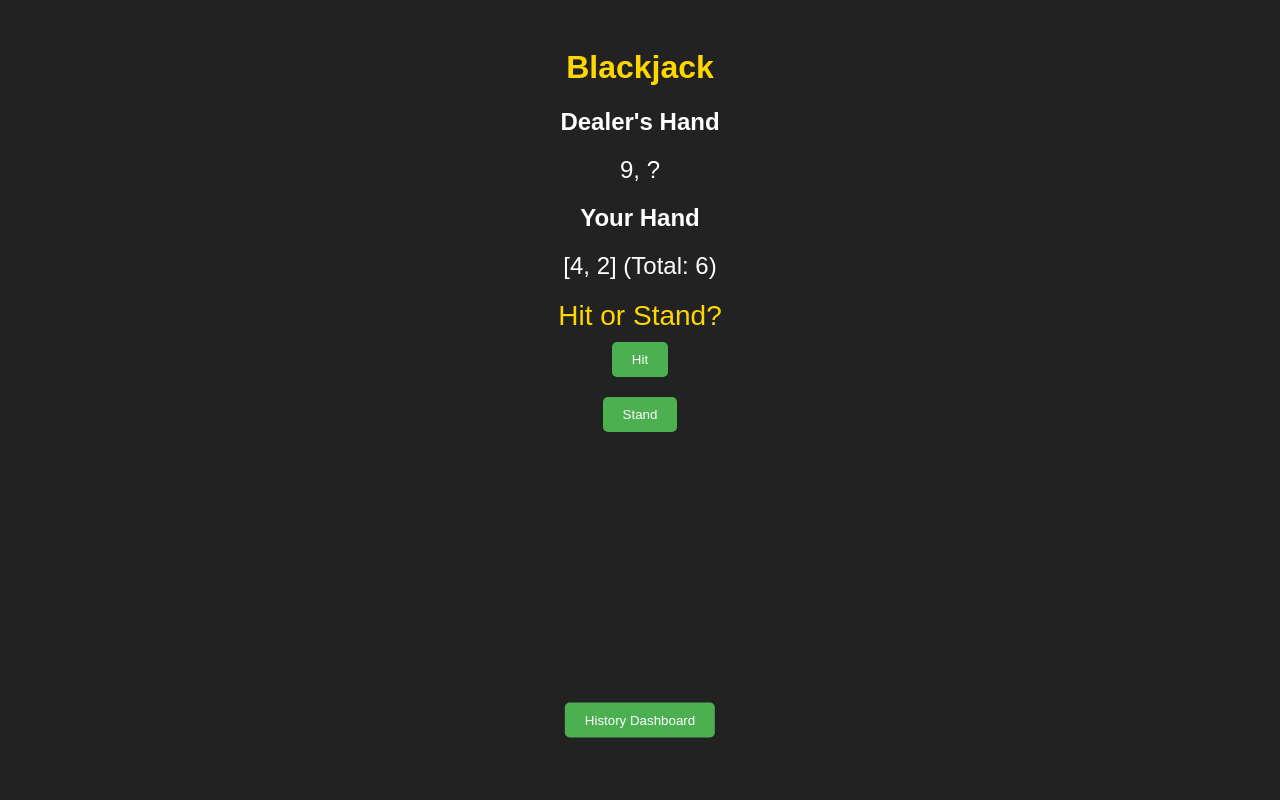
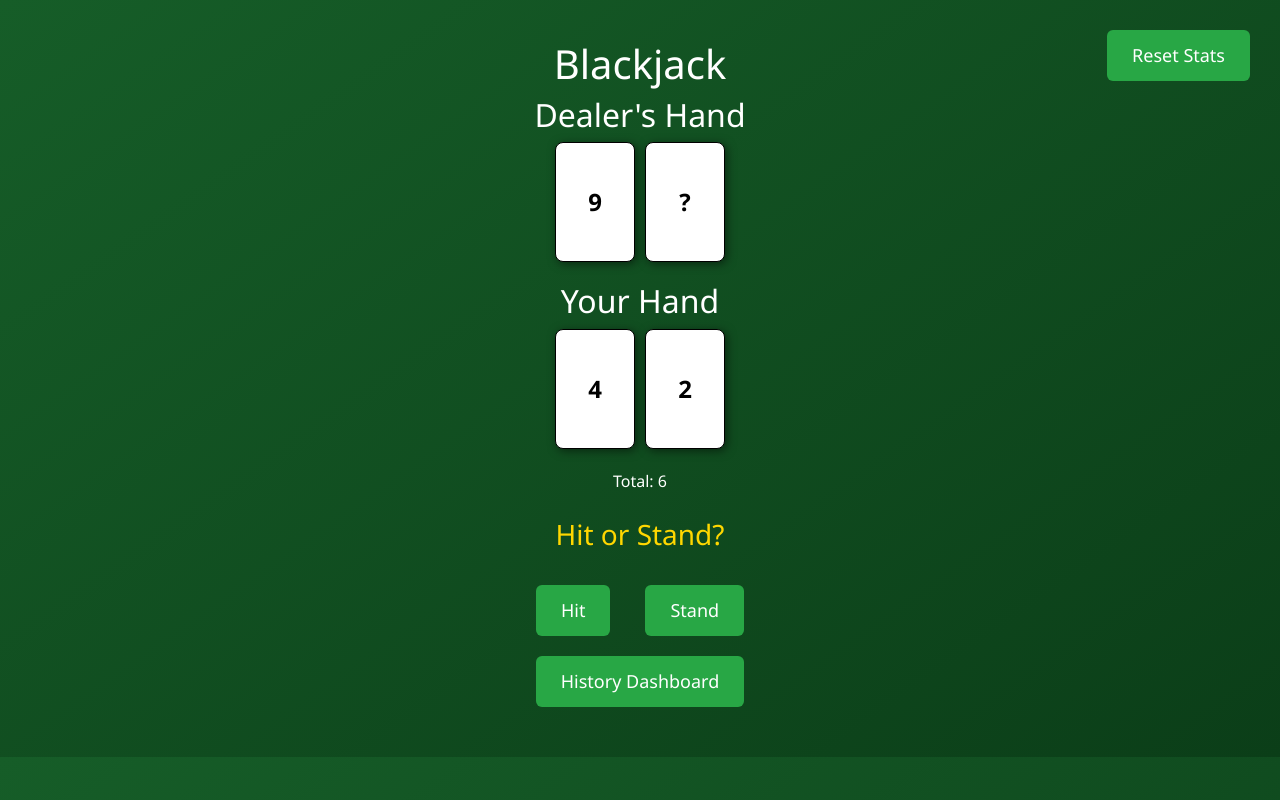
Before and after one commit to SShah276/flask-blackjack, a Flask app: page / in a window 1280 px wide. Run offline with Flask 3, Linux system fonts and the light colour scheme.

Commit message:
added diff background + win/loss percentage

```diff
--- a/app.py
+++ b/app.py
@@ -1,5 +1,6 @@
 from flask import Flask, render_template, request, redirect, url_for, session
 from sqlalchemy import func
+from sqlalchemy import or_
 from blackjack import deal_card, calculate_hand, determine_result
 from models import db, Game
 import json
@@ -96,18 +97,33 @@ def new_game():
 def dashboard():
     total_games = Game.query.count()
 
-    total_wins = Game.query.filter(Game.result.like("You win%")).count()
+    total_wins = Game.query.filter(Game.result.like("%You win%")).count()
+
     total_losses = Game.query.filter(Game.result.like("%You lose%")).count()
-    total_draws = Game.query.filter(Game.result.like("Draw%")).count()
 
-    recent_games = Game.query.order_by(Game.timestamp.desc()).limit(5).all()
+    total_draws = Game.query.filter(Game.result.ilike("%Draw%")).count()
+
+    recent_games = Game.query.order_by(Game.timestamp.desc()).limit(10).all()
+
+    if total_games > 0:
+        win_percentage = round((total_wins / total_games) * 100, 2)
+    else:
+        win_percentage = 0.0
+
 
     return render_template('dashboard.html',
                            total_games=total_games,
                            total_wins=total_wins,
                            total_losses=total_losses,
                            total_draws=total_draws,
-                           recent_games=recent_games)
+                           recent_games=recent_games,
+                           win_percentage=win_percentage)
+
+@app.route('/reset', methods=['POST'])  # or use GET if it's just a URL trigger
+def reset_game_stats():
+    Game.query.delete()
+    db.session.commit()
+    return redirect(url_for('dashboard'))
 
 if __name__ == "__main__":
     app.run(debug=True)
--- a/blackjack.py
+++ b/blackjack.py
@@ -41,12 +41,12 @@ def determine_result(player_hand, dealer_hand):
     elif player_total == 21:
         return f"Blackjack! You win with {player_hand}!"
     elif dealer_total == 21:
-        return f"Dealer wins with Blackjack! Dealer had {dealer_hand}."
+        return f"Dealer wins with Blackjack! Dealer had {dealer_hand}. You lose!"
     elif player_total > 21:
         return f"Bust! You had {player_hand} for a total of {player_total}. You lose!"
     elif dealer_total > 21:
         return f"Dealer busts! Dealer had {dealer_hand} for a total of {dealer_total}. You win!"
     elif 21 - dealer_total < 21 - player_total:
-        return f"Dealer wins! Dealer had {dealer_hand} ({dealer_total}), you had {player_hand} ({player_total})."
+        return f"Dealer wins! Dealer had {dealer_hand} ({dealer_total}), you had {player_hand} ({player_total}). You lose!"
     else:
         return f"You win! You had {player_hand} ({player_total}), dealer had {dealer_hand} ({dealer_total})."
--- a/templates/index.html
+++ b/templates/index.html
@@ -3,52 +3,79 @@
 
 <head>
     <title>Blackjack Game</title>
+    <link href="https://cdn.jsdelivr.net/npm/bootstrap@5.3.2/dist/css/bootstrap.min.css" rel="stylesheet">
     <style>
         body {
-            font-family: 'Arial', sans-serif;
-            background-color: #222;
-            color: #fff;
+        background: linear-gradient(145deg, #165d28, #0b3e18);
+        font-family: 'Segoe UI', sans-serif;
+        color: white;
+        padding: 40px;
         text-align: center;
-            padding: 20px;
         }
 
-        h1 {
-            color: #FFD700;
+    .card {
+        width: 80px;
+        height: 120px;
+        background-color: white;
+        color: black;
+        border: 1px solid #000;
+        border-radius: 8px;
+        font-size: 24px;
+        font-weight: bold;
+        display: flex;
+        align-items: center;
+        justify-content: center;
+        box-shadow: 2px 2px 10px rgba(0,0,0,0.5);
+        transition: transform 0.5s ease;
     }
 
-        button {
-            background-color: #4CAF50;
-            color: white;
-            padding: 10px 20px;
-            border: none;
-            border-radius: 5px;
-            cursor: pointer;
-            margin: 10px;
+    .card.flip {
+        transform: rotateY(180deg);
     }
 
-
-        button:hover {
-            background-color: #45a049;
-        }
-
-        .cards {
-            font-size: 24px;
+    .card-container {
+        display: flex;
+        justify-content: center;
+        gap: 10px;
         margin-bottom: 20px;
     }
 
     .result {
         font-size: 28px;
-            margin-top: 20px;
         color: #FFD700;
+        margin: 20px 0;
     }
 
-        .center {
-            margin: 0;
-            position: absolute;
-            top: 90%;
-            left: 50%;
-            -ms-transform: translate(-50%, -50%);
-            transform: translate(-50%, -50%);
+    button {
+        background-color: #28a745;
+        color: white;
+        padding: 12px 25px;
+        border: none;
+        border-radius: 6px;
+        font-size: 18px;
+        margin: 10px;
+        cursor: pointer;
+    }
+
+    button:hover {
+        background-color: #218838;
+    }
+
+    .button-group {
+        display: flex;
+        justify-content: center;
+        gap: 15px;
+        margin-top: 20px;
+        flex-wrap: wrap;
+    }
+
+    @keyframes flipIn {
+    from { transform: rotateY(90deg); opacity: 0; }
+    to   { transform: rotateY(0deg); opacity: 1; }
+    }
+
+    .card {
+    animation: flipIn 0.5s ease;
     }
 
     </style>
@@ -58,45 +85,58 @@
     <h1>Blackjack</h1>
 
     <h2>Dealer's Hand</h2>
-    <div class="cards">
+    <div class="card-container">
         {% if "Hit or Stand?" in message %}
-        {{ dealer_hand[0] }}, ?
+            <div class="card">{{ dealer_hand[0] }}</div>
+            <div class="card">?</div>
         {% else %}
-        {{ dealer_hand }} (Total: {{ dealer_total }})
+            {% for card in dealer_hand %}
+                <div class="card">{{ card }}</div>
+            {% endfor %}
         {% endif %}
     </div>
+    {% if "Hit or Stand?" not in message %}
+    <p>Total: {{ dealer_total }}</p>
+    {% endif %}
+
 
     <h2>Your Hand</h2>
-    <div class="cards">
-        {{ player_hand }} (Total: {{ player_total }})
+    <div class="card-container">
+        {% for card in player_hand %}
+            <div class="card">{{ card }}</div>
+        {% endfor %}
     </div>
+    <p>Total: {{ player_total }}</p>
 
     {% if message %}
     <div class="result">{{ message }}</div>
     {% endif %}
 
     {% if "Hit or Stand?" in message %}
+<div class="button-group">
     <form action="/hit" method="get">
         <button type="submit">Hit</button>
     </form>
     <form action="/stand" method="get">
         <button type="submit">Stand</button>
     </form>
-    {% else %}
+</div>
     {% endif %}
 
    {% if 'You' in message or 'Bust!' in message or 'wins!' in message or 'Draw!' in message or 'Blackjack!' in message %}
+<div class="button-group">
     <a href="{{ url_for('new_game') }}">
-        <br>
-        <button type="submit">Deal Again</button>
+        <button>Deal Again</button>
     </a>
     {% endif %}
+
+    <a href="{{ url_for('dashboard') }}">
+        <button>History Dashboard</button>
+    </a>
+</div>
 </body>
 
-<div class="center">
-  <a href="{{ url_for('dashboard') }}">
-    <button class = "vertical-center"> History Dashboard </button>
-  </a>
-</div>
-
+<form action="{{ url_for('reset_game_stats') }}" method="post" style="position: absolute; top: 20px; right: 20px;">
+    <button type="submit">Reset Stats</button>
+</form>
 </html>
```
Also changed, not shown: templates/dashboard.html (+6 -2 lines). Lines whose indentation alone changed are shown as unchanged.
